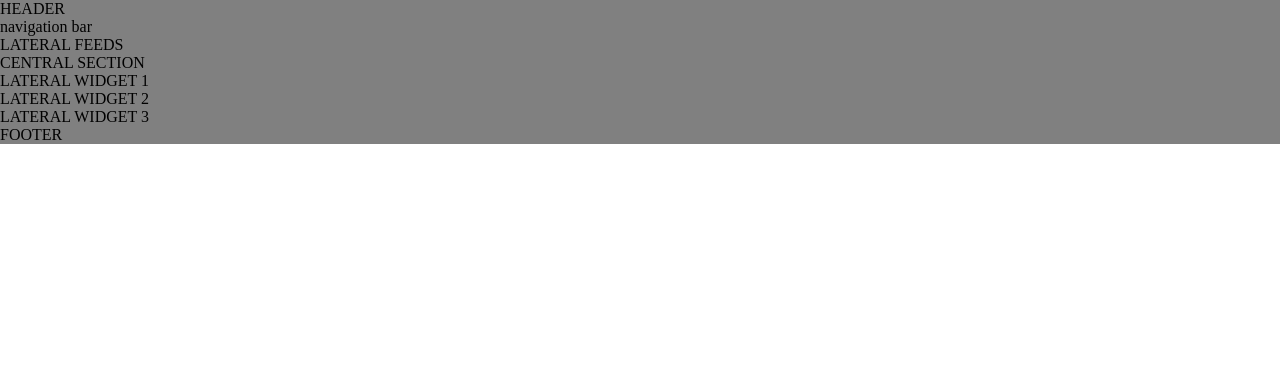
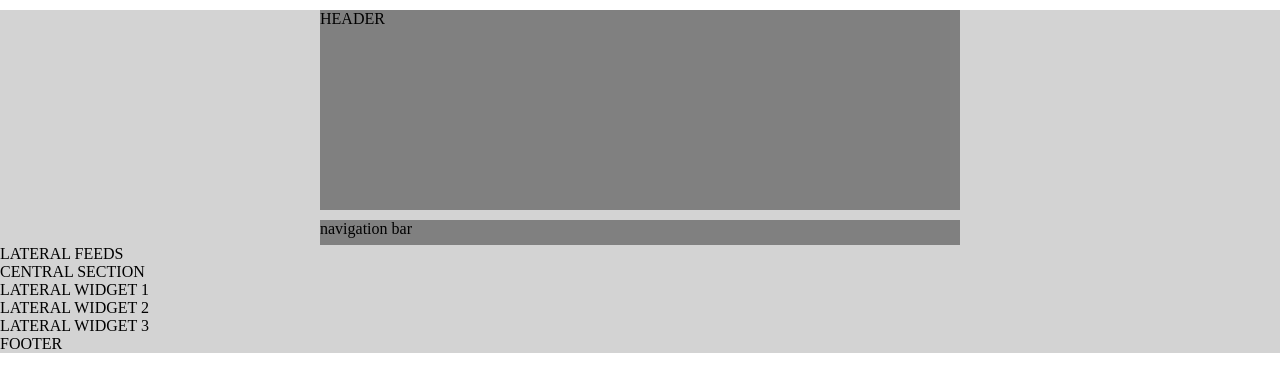
Before and after one commit to emazack/htmlcss-struttura-wp, a plain HTML site: page index.html in a window 1280 px wide. Drawn offline with Linux system fonts and the light colour scheme.

Commit message:
struttura iniziale css

```diff
--- a/css/style.css
+++ b/css/style.css
@@ -5,5 +5,46 @@
 }
 
 main{
+  background-color: lightgrey;
+}
+
+header{
+  margin-top: 10px;
   background-color: grey;
+  width: 50%;
+  margin-left: 25%;
+  height: 200px;
 }
+
+nav{
+  margin-top: 10px;
+  background-color: grey;
+  width: 50%;
+  margin-left: 25%;
+  height: 25px;
+}
+
+.feeds{
+
+}
+
+section{
+
+
+}
+
+.widget_1{
+
+}
+
+.widget_2{
+
+}
+
+.widget_3{
+
+}
+
+footer{
+
+}
--- a/index.html
+++ b/index.html
@@ -22,7 +22,7 @@
 
       </nav>
 
-      <aside class="">
+      <aside class="feeds">
 
         <p>LATERAL FEEDS</p>
 
@@ -36,20 +36,20 @@
 
       </section>
 
-      <aside class="">
+      <aside class="widget_1">
 
         <p>LATERAL WIDGET 1</p>
 
 
       </aside>
 
-      <aside class="">
+      <aside class="widget_2">
 
         <p>LATERAL WIDGET 2</p>
 
       </aside>
 
-      <aside class="">
+      <aside class="widget_3">
 
         <p>LATERAL WIDGET 3</p>
 
```
